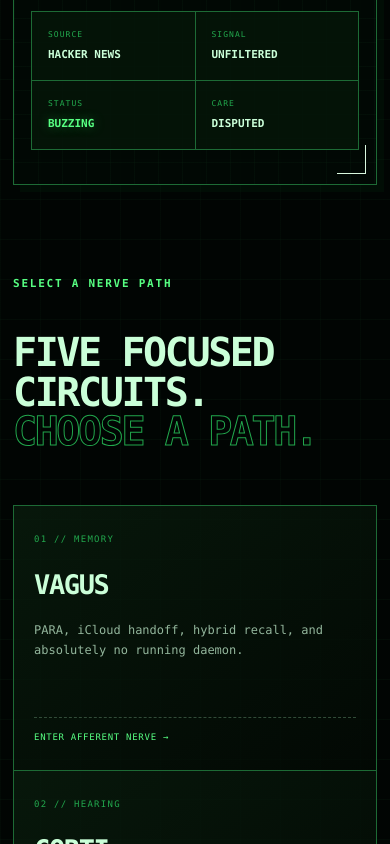
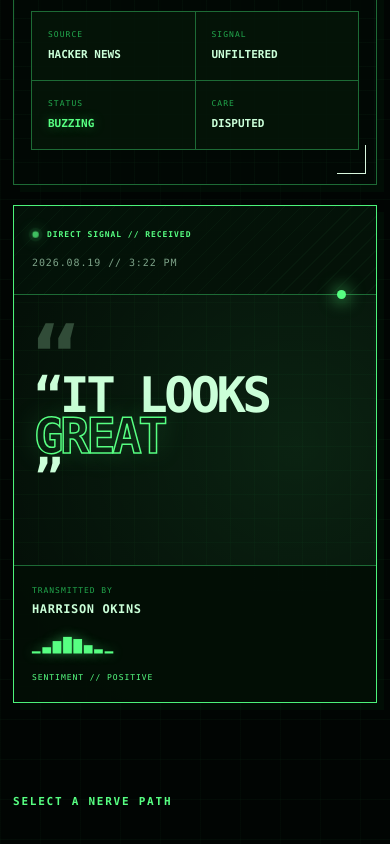
Before and after one commit to vasovagal/vasovagal.github.io, a website: page index.html in a window 390 px wide. Shown: the part 2281-3125 px from the top of the page. Drawn offline with Linux system fonts and the light colour scheme.

Commit message:
feat: add direct praise signal

```diff
--- a/index.html
+++ b/index.html
@@ -92,12 +92,12 @@
     <section class="social-proof section-shell" aria-labelledby="social-proof-title">
       <div class="social-proof-heading reveal">
         <div>
-          <p class="section-index">EXTERNAL SIGNAL // HACKER NEWS</p>
+          <p class="section-index">HUMAN SIGNALS // UNFILTERED</p>
           <div class="buzz-tags" aria-label="Social signal categories"><span>IN THE PRESS</span><span>WHAT'S THE BUZZ?</span><span>ZEITGEIST</span><span>THOUGHT LEADERSHIP</span><span>INFLUENCER CHATTER</span></div>
         </div>
         <div>
           <h2 id="social-proof-title">CRITICAL<br><span>ADORATION.</span></h2>
-          <p>One unsponsored voice at the white-hot center of the second-brain zeitgeist. No cherry-picking. No sentiment smoothing.</p>
+          <p>Two unsponsored voices at the white-hot center of the second-brain zeitgeist. No cherry-picking. No sentiment smoothing.</p>
         </div>
       </div>
 
@@ -115,6 +115,12 @@
           <div><dt>SOURCE</dt><dd>HACKER NEWS</dd></div><div><dt>SIGNAL</dt><dd>UNFILTERED</dd></div><div><dt>STATUS</dt><dd>BUZZING</dd></div><div><dt>CARE</dt><dd>DISPUTED</dd></div>
         </dl>
       </div>
+
+      <article class="vasovagal-quote reveal" aria-label="Quote from Harrison Okins">
+        <header><p><span class="status-dot" aria-hidden="true"></span>DIRECT SIGNAL // RECEIVED</p><time datetime="2026-08-19T15:22:00">2026.08.19 // 3:22 PM</time></header>
+        <blockquote><p>“It looks <em>great</em>”</p></blockquote>
+        <footer><div><small>TRANSMITTED BY</small><strong>HARRISON OKINS</strong></div><span aria-hidden="true">▁▃▆█▇▄▂▁</span><small>SENTIMENT // POSITIVE</small></footer>
+      </article>
     </section>
 
     <section class="home-routes section-shell" aria-labelledby="routes-title">
--- a/styles.css
+++ b/styles.css
@@ -1734,6 +1734,162 @@ pre {
   text-shadow: 0 0 12px rgba(87, 255, 130, 0.35);
 }
 
+.vasovagal-quote {
+  position: relative;
+  display: grid;
+  grid-template-columns: 250px minmax(0, 1fr);
+  margin-top: 30px;
+  overflow: hidden;
+  border: 1px solid var(--line-hot);
+  background:
+    linear-gradient(rgba(28, 106, 47, 0.07) 1px, transparent 1px),
+    linear-gradient(90deg, rgba(28, 106, 47, 0.07) 1px, transparent 1px),
+    radial-gradient(circle at 78% 48%, rgba(87, 255, 130, 0.1), transparent 25rem),
+    #020a05;
+  background-size: 24px 24px, 24px 24px, auto, auto;
+  box-shadow: 14px 14px 0 rgba(12, 72, 27, 0.12);
+}
+
+.vasovagal-quote::before {
+  content: "PACKET:0002 / AFFERENT";
+  position: absolute;
+  top: 16px;
+  right: 20px;
+  z-index: 2;
+  color: var(--green-dim);
+  font-size: 7px;
+  letter-spacing: 0.15em;
+}
+
+.vasovagal-quote > header {
+  position: relative;
+  z-index: 1;
+  display: grid;
+  min-height: 370px;
+  padding: 34px;
+  align-content: space-between;
+  border-right: 1px solid var(--line);
+  background:
+    repeating-linear-gradient(135deg, transparent 0 11px, rgba(87, 255, 130, 0.035) 11px 12px),
+    rgba(4, 18, 8, 0.9);
+}
+
+.vasovagal-quote > header::after {
+  content: "";
+  position: absolute;
+  top: 50%;
+  right: -5px;
+  width: 9px;
+  height: 9px;
+  border-radius: 50%;
+  background: var(--green);
+  box-shadow: 0 0 16px 3px rgba(87, 255, 130, 0.55);
+}
+
+.vasovagal-quote > header p {
+  display: flex;
+  align-items: center;
+  margin: 0;
+  color: var(--green);
+  font-size: 8px;
+  font-weight: 800;
+  letter-spacing: 0.12em;
+}
+
+.vasovagal-quote > header .status-dot {
+  flex: 0 0 auto;
+}
+
+.vasovagal-quote time {
+  color: var(--muted);
+  font-size: 10px;
+  letter-spacing: 0.09em;
+}
+
+.vasovagal-quote blockquote {
+  position: relative;
+  z-index: 1;
+  display: grid;
+  min-width: 0;
+  min-height: 370px;
+  margin: 0;
+  padding: clamp(45px, 7vw, 86px);
+  align-content: center;
+}
+
+.vasovagal-quote blockquote::before {
+  content: "“";
+  position: absolute;
+  top: 32px;
+  left: 42px;
+  color: var(--faint);
+  font-size: 120px;
+  font-weight: 900;
+  line-height: 1;
+}
+
+.vasovagal-quote blockquote p {
+  position: relative;
+  margin: 0;
+  color: var(--phosphor);
+  font-size: clamp(54px, 7.8vw, 106px);
+  font-weight: 900;
+  line-height: 0.84;
+  letter-spacing: -0.07em;
+  text-transform: uppercase;
+}
+
+.vasovagal-quote blockquote em {
+  display: block;
+  color: transparent;
+  font-style: normal;
+  -webkit-text-stroke: 1.5px var(--green);
+  text-shadow: 0 0 28px rgba(87, 255, 130, 0.22);
+}
+
+.vasovagal-quote > footer {
+  position: relative;
+  z-index: 1;
+  grid-column: 1 / -1;
+  display: grid;
+  grid-template-columns: 1fr auto 1fr;
+  gap: 26px;
+  min-height: 78px;
+  padding: 17px 24px;
+  align-items: center;
+  border-top: 1px solid var(--line);
+  background: rgba(3, 14, 6, 0.94);
+}
+
+.vasovagal-quote > footer div {
+  display: grid;
+}
+
+.vasovagal-quote > footer small {
+  color: var(--green-dim);
+  font-size: 8px;
+  letter-spacing: 0.12em;
+}
+
+.vasovagal-quote > footer strong {
+  margin-top: 3px;
+  color: var(--phosphor);
+  font-size: 12px;
+  letter-spacing: 0.05em;
+}
+
+.vasovagal-quote > footer > span {
+  color: var(--green);
+  font-size: 17px;
+  letter-spacing: 0.14em;
+  text-shadow: 0 0 12px rgba(87, 255, 130, 0.45);
+}
+
+.vasovagal-quote > footer > small:last-child {
+  justify-self: end;
+  color: var(--green);
+}
+
 .home-routes {
   padding-block: clamp(90px, 11vw, 150px);
 }
@@ -3041,6 +3197,35 @@ pre {
     grid-template-columns: repeat(4, 1fr);
   }
 
+  .vasovagal-quote {
+    grid-template-columns: 1fr;
+  }
+
+  .vasovagal-quote::before {
+    display: none;
+  }
+
+  .vasovagal-quote > header {
+    display: flex;
+    min-height: auto;
+    padding: 24px;
+    align-items: center;
+    justify-content: space-between;
+    gap: 24px;
+    border-right: 0;
+    border-bottom: 1px solid var(--line);
+  }
+
+  .vasovagal-quote > header::after {
+    top: auto;
+    right: 30px;
+    bottom: -5px;
+  }
+
+  .vasovagal-quote blockquote {
+    min-height: 320px;
+  }
+
   .settings-copy {
     position: static;
   }
@@ -3385,6 +3570,46 @@ pre {
     grid-template-columns: repeat(2, 1fr);
   }
 
+  .vasovagal-quote {
+    margin-top: 20px;
+    box-shadow: 7px 7px 0 rgba(12, 72, 27, 0.12);
+  }
+
+  .vasovagal-quote > header {
+    display: grid;
+    gap: 14px;
+    padding: 22px 18px;
+  }
+
+  .vasovagal-quote blockquote {
+    min-height: 270px;
+    padding: 48px 20px 34px;
+  }
+
+  .vasovagal-quote blockquote::before {
+    top: 22px;
+    left: 18px;
+    font-size: 80px;
+  }
+
+  .vasovagal-quote blockquote p {
+    font-size: 49px;
+  }
+
+  .vasovagal-quote > footer {
+    grid-template-columns: 1fr;
+    gap: 14px;
+    padding: 18px;
+  }
+
+  .vasovagal-quote > footer > span {
+    font-size: 14px;
+  }
+
+  .vasovagal-quote > footer > small:last-child {
+    justify-self: start;
+  }
+
   .page-next {
     display: block;
     min-height: 130px;
```
